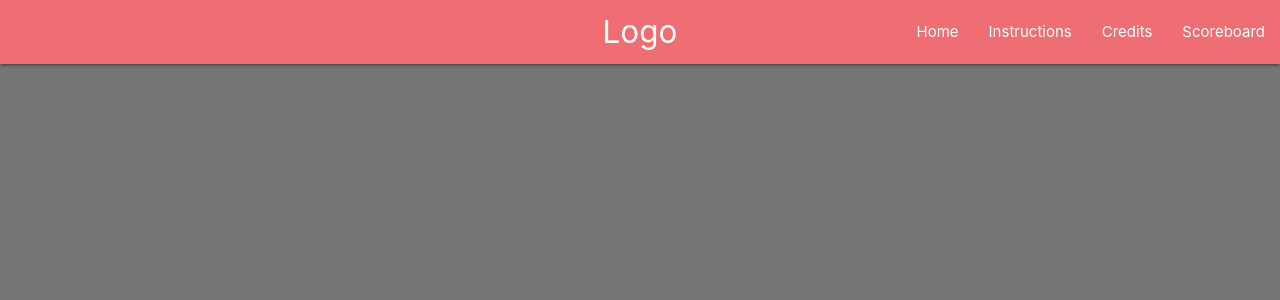
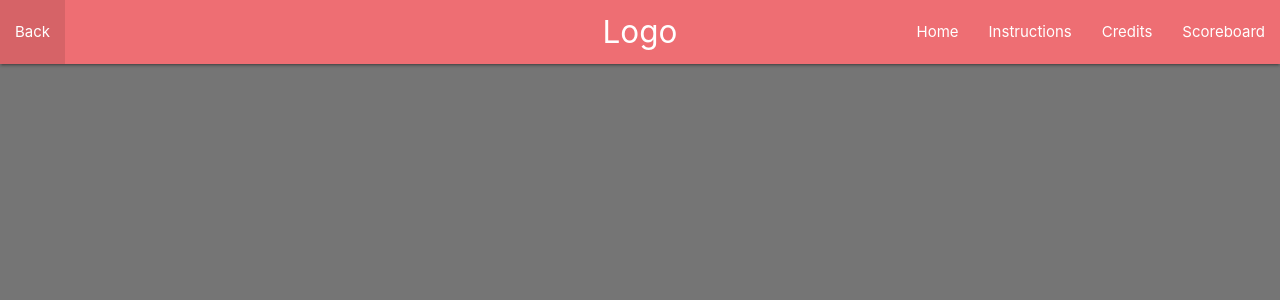
Before and after one commit to vives-webapplications-2018/vue-project-rngesus, a PHP site: page /templates/scoreboard.phtml in a window 1280 px wide. Shown: the top 300 px of the page. Run offline with PHP 8.4, Linux system fonts and the light colour scheme.

Commit message:
added button to go back to previous page

```diff
--- a/public/html/credits.html
+++ b/public/html/credits.html
@@ -22,6 +22,9 @@
 <body>
     <nav>
         <div class="nav-wrapper">
+                <ul id="nav-mobile" class="left hide-on-med-and-down ">
+                        <li><a href="javascript:javascript:history.go(-1)">Back</a></li>
+                        </ul>
             <a href="/" class="brand-logo center">Logo</a>
             <ul id="nav-mobile" class="right hide-on-med-and-down ">
                 <li><a href="/">Home</a></li>
--- a/public/html/instructions.html
+++ b/public/html/instructions.html
@@ -24,6 +24,9 @@
 </body>
 <nav>
     <div class="nav-wrapper">
+            <ul id="nav-mobile" class="left hide-on-med-and-down ">
+                    <li><a href="javascript:javascript:history.go(-1)">Back</a></li>
+                    </ul>
         <a href="/" class="brand-logo center">Logo</a>
         <ul id="nav-mobile" class="right hide-on-med-and-down ">
             <li><a href="/">Home</a></li>
--- a/public/html/mode.html
+++ b/public/html/mode.html
@@ -23,6 +23,9 @@
 
     <nav>
         <div class="nav-wrapper">
+                <ul id="nav-mobile" class="left hide-on-med-and-down ">
+                        <li><a href="javascript:javascript:history.go(-1)">Back</a></li>
+                        </ul>
             <a href="/" class="brand-logo center">Logo</a>
             <ul id="nav-mobile" class="right hide-on-med-and-down ">
                 <li><a href="/">Home</a></li>
--- a/public/html/multiplayer.html
+++ b/public/html/multiplayer.html
@@ -23,6 +23,9 @@
 
     <nav>
         <div class="nav-wrapper">
+                <ul id="nav-mobile" class="left hide-on-med-and-down ">
+                        <li><a href="javascript:javascript:history.go(-1)">Back</a></li>
+                        </ul>
             <a href="/" class="brand-logo center">Logo</a>
             <ul id="nav-mobile" class="right hide-on-med-and-down ">
                 <li><a href="/">Home</a></li>
--- a/public/html/play.html
+++ b/public/html/play.html
@@ -23,6 +23,9 @@
 
     <nav>
         <div class="nav-wrapper">
+                <ul id="nav-mobile" class="left hide-on-med-and-down ">
+                        <li><a href="javascript:javascript:history.go(-1)">Back</a></li>
+                        </ul>
             <a href="/" class="brand-logo center">Logo</a>
             <ul id="nav-mobile" class="right hide-on-med-and-down ">
                 <li><a href="/">Home</a></li>
--- a/public/html/singlePlayer.html
+++ b/public/html/singlePlayer.html
@@ -17,6 +17,9 @@
 <body class="indexBackground">
     <nav>
         <div class="nav-wrapper">
+                <ul id="nav-mobile" class="left hide-on-med-and-down ">
+                        <li><a href="javascript:javascript:history.go(-1)">Back</a></li>
+                        </ul>
             <a href="/" class="brand-logo center">Logo</a>
             <ul id="nav-mobile" class="right hide-on-med-and-down ">
                 <li><a href="/">Home</a></li>
--- a/templates/scoreboard.phtml
+++ b/templates/scoreboard.phtml
@@ -5,6 +5,8 @@
     <meta name="viewport" content="width=device-width, initial-scale=1.0">
     <meta http-equiv="X-UA-Compatible" content="ie=edge">
     <title>scoreboard</title>
+    <link href="https://fonts.googleapis.com/icon?family=Material+Icons" rel="stylesheet">
+
     <!-- Compiled and minified CSS -->
     <link rel="stylesheet" href="https://cdnjs.cloudflare.com/ajax/libs/materialize/1.0.0/css/materialize.min.css">
 
@@ -21,6 +23,9 @@
 <nav>
     <div class="nav-wrapper">
       <a href="/" class="brand-logo center">Logo</a>
+      <ul id="nav-mobile" class="left hide-on-med-and-down ">
+      <li><a href="javascript:javascript:history.go(-1)">Back</a></li>
+      </ul>
       <ul id="nav-mobile" class="right hide-on-med-and-down ">
         <li><a href="/">Home</a></li>
         <li><a href="/instructions">Instructions</a></li>
```
Also changed, not shown: public/css/style.css (line endings or trailing spaces).
